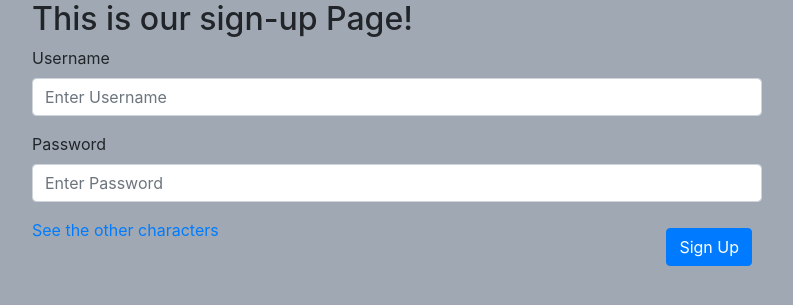
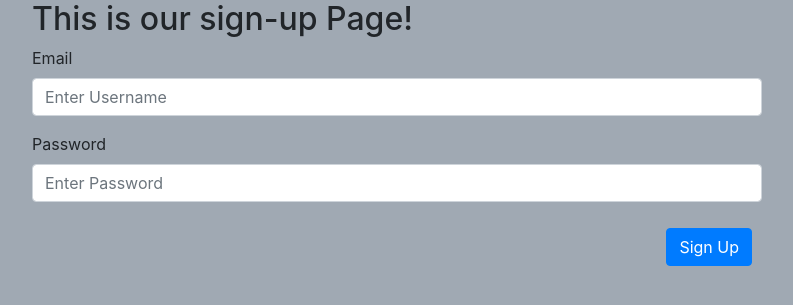
Before and after one commit to thmiv/ThePantry, a Node project: template views/signup.handlebars in a window 1280 px wide. Shown: the top 305 px of the page, without its empty margins (243-1036 px from the left). Run offline with Node 20 templates, Linux system fonts and the light colour scheme; the template is opened without the code that fills it, so the values that code supplies are empty; some libraries are stand-ins or nearby versions; some web fonts are replaced.

Commit message:
edited server console.log and edited signup

```diff
--- a/server.js
+++ b/server.js
@@ -52,8 +52,7 @@ if (process.env.NODE_ENV === "test") {
 
   app.listen(PORT, function () {
     console.log(
-      "==> 🌎  Listening on port %s. Visit http://localhost:%s/ in your browser.",
-      PORT);
+      "==> 🌎  Listening on port " + PORT + "s. Visit http://localhost:" + PORT + " in your browser.")
   });
 
 module.exports = app;
--- a/views/signup.handlebars
+++ b/views/signup.handlebars
@@ -6,7 +6,7 @@
                 <h2>This is our sign-up Page!</h2>
                 <form class="clearfix mb-4" action="POST">
                     <div class="form-group">
-                        <label for="example-text">Username</label>
+                        <label for="example-text">Email</label>
                         <input type="text" id="signup-username" class="form-control" aria-describedby="signup-username"
                             placeholder="Enter Username">
                     </div>
@@ -17,7 +17,6 @@
                     </div>
 
                     <button id="signup-submit" class="btn btn-primary float-right">Sign Up</button>
-                    <a href="/characters">See the other characters</a>
                 </form>
             </div>
         </div>
```
